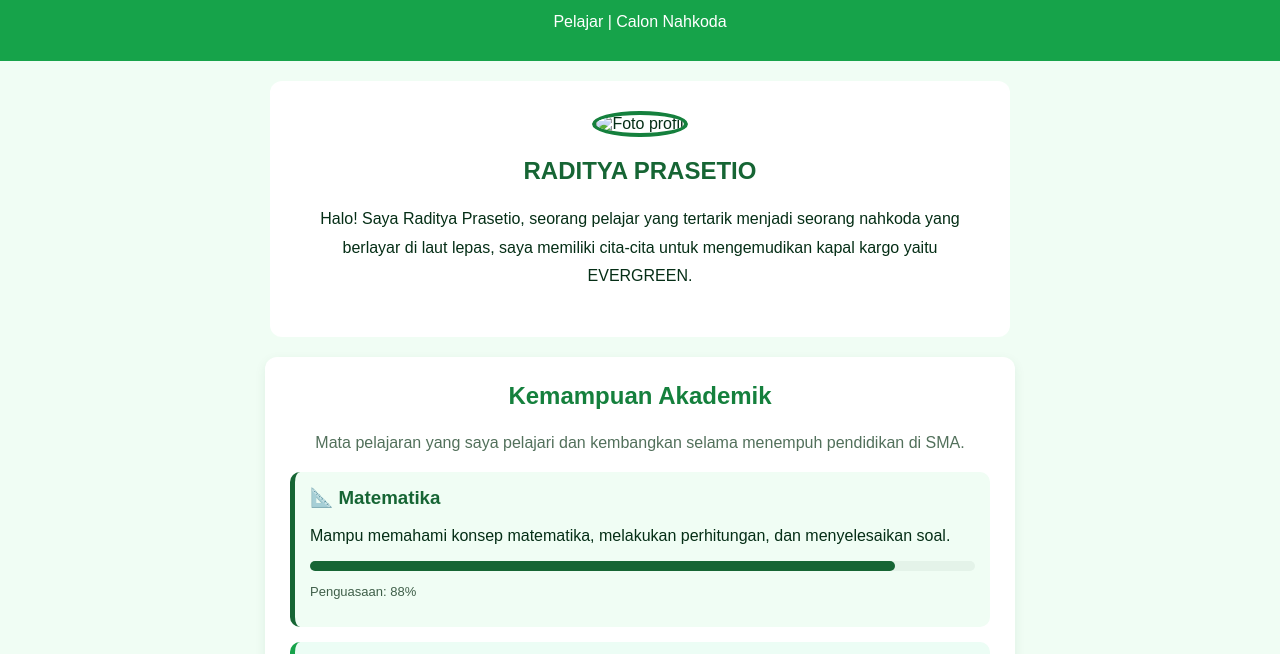
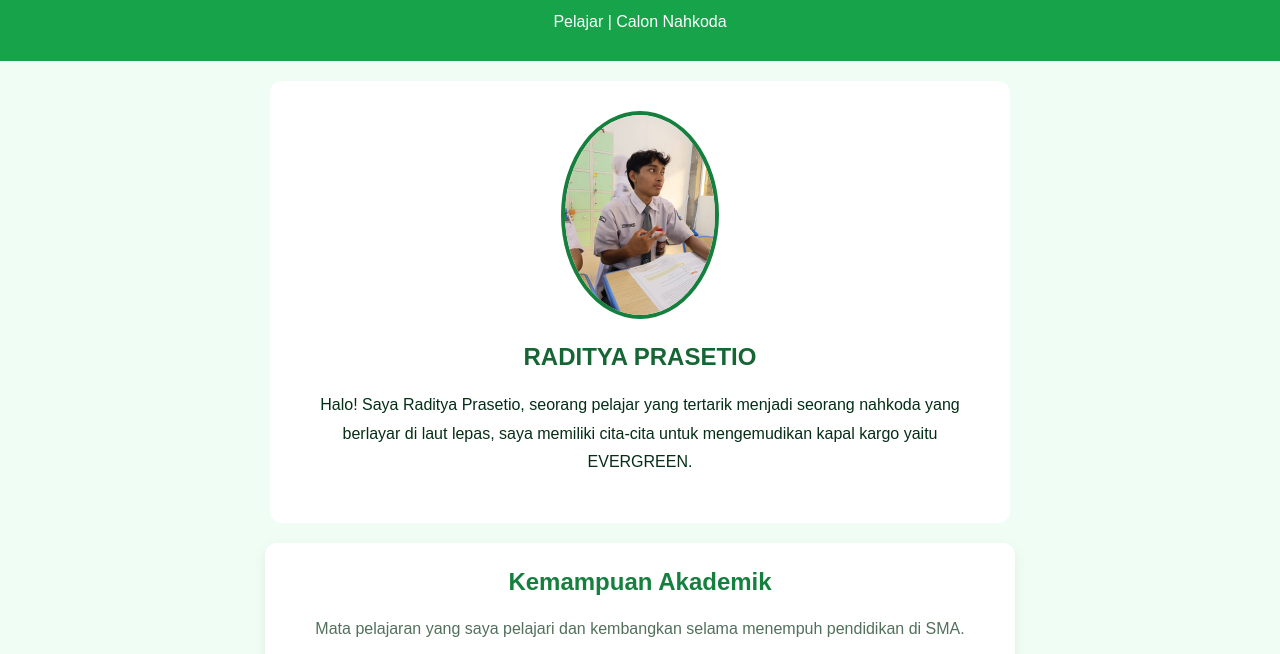
Before and after one commit to prasetioraditya2-sketch/Raditoss_Doritoss, a plain HTML site: page index.html in a window 1280 px wide. Shown: the part 70-724 px from the top of the page. Drawn offline with Linux system fonts and the light colour scheme.

Commit message:
Update index.html

```diff
--- a/index.html
+++ b/index.html
@@ -36,7 +36,7 @@
         border-radius: 12px;
     ">
         <img
-            src="image/Raditos.jpg"
+            src="Raditos.jpg"
             alt="Foto profil"
             style="
                 width: 150px;
```
